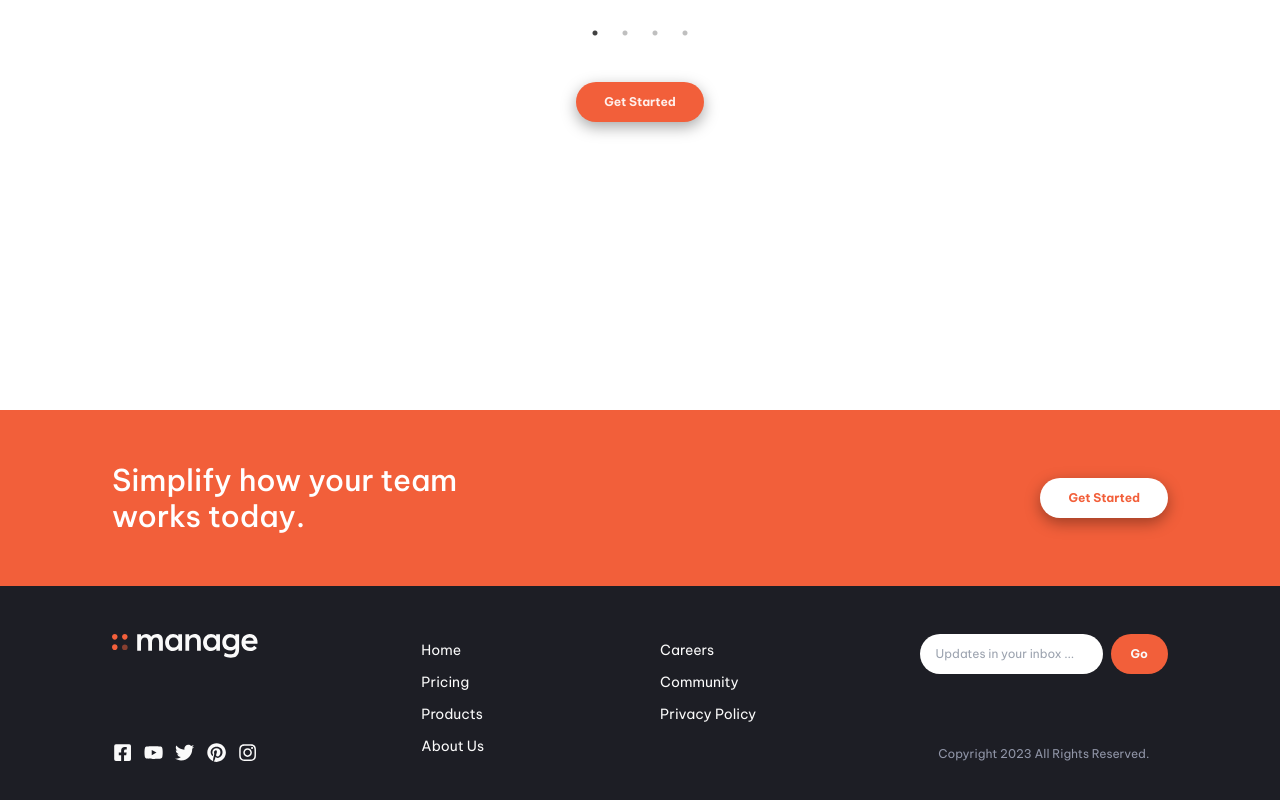
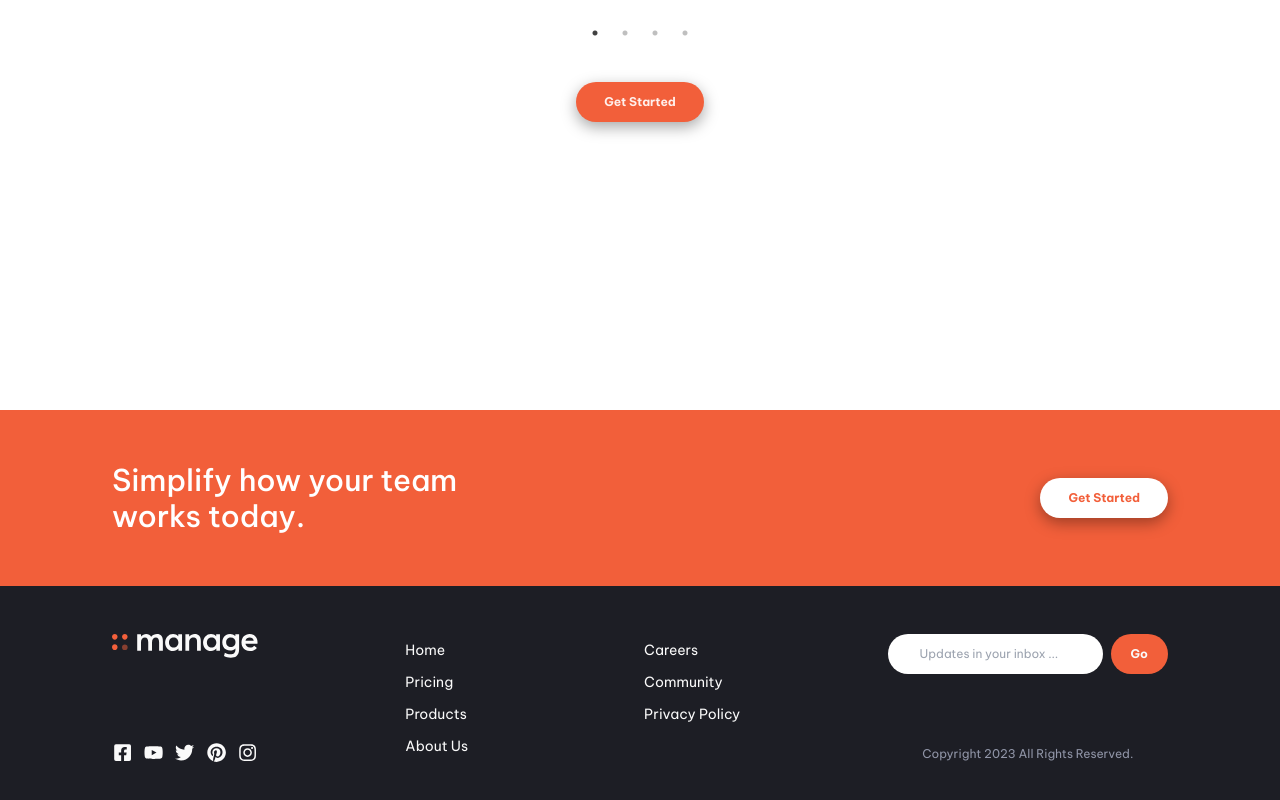
Before and after one commit to chrisgibbo/Manage-Landing-Page, a React (Create React App) app in the folder manage-landing-page/: page / in a window 1280 px wide. Shown: the part 1990-2790 px from the top of the page. Built offline with nearby package versions, Linux system fonts and the light colour scheme.

Commit message:
increase padding on input field

```diff
--- a/manage-landing-page/src/footer.js
+++ b/manage-landing-page/src/footer.js
@@ -80,7 +80,7 @@ function footer() {
           <input
             type="email"
             placeholder="Updates in your inbox ..."
-            className="rounded-full px-4 py-3 text-xs outline-none"
+            className="rounded-full px-8 py-3 text-xs outline-none"
           />
           <button className="brightRedBkGround rounded-full px-5 py-3 text-xs font-semibold footerfont ml-2">
             Go
```
